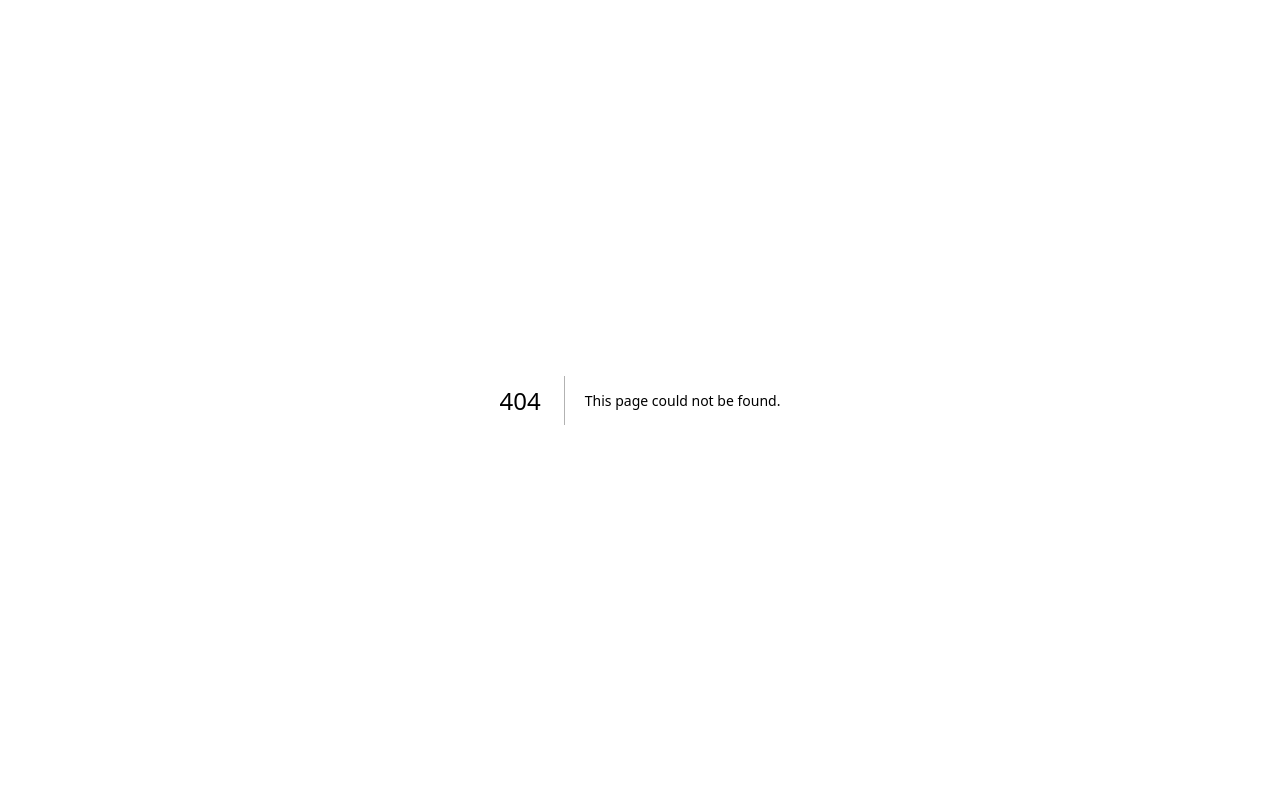
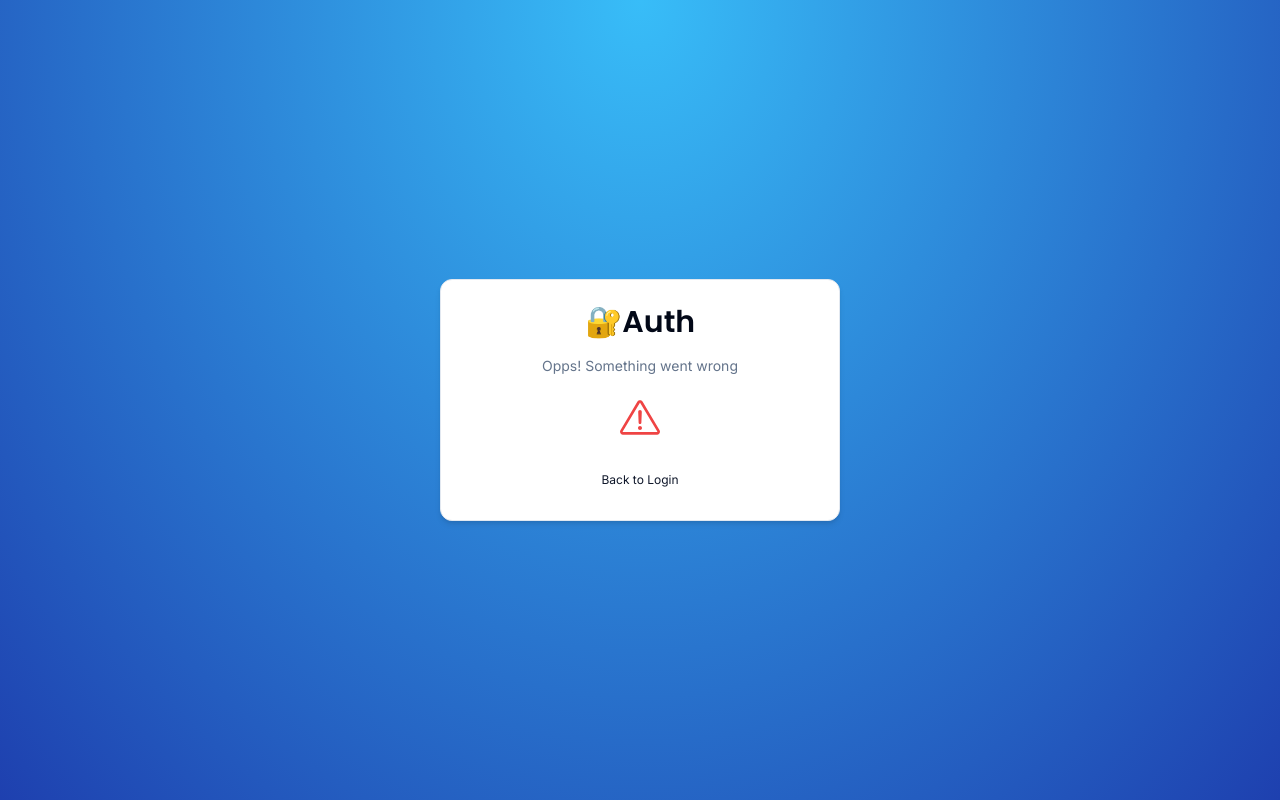
Before and after one commit to HuseyinKaraman/next-auth-v5, a Next.js app: page /auth/error in a window 1280 px wide. Before the commit this address had no page. Built offline with nearby package versions, Linux system fonts and the light colour scheme.

Commit message:
work on auth error

```diff
--- /dev/null
+++ b/app/auth/error/page.tsx
@@ -0,0 +1,11 @@
+"use client";
+
+import { ErrorCard } from "@/components/auth/error-card";
+
+const AuthErrorPage = () => {
+    return (
+        <ErrorCard />
+    )
+};
+
+export default AuthErrorPage;
--- a/auth.ts
+++ b/auth.ts
@@ -19,6 +19,10 @@
     signIn,
     signOut,
 } = NextAuth({
+    pages: {
+        signIn: "/auth/login",
+        error: "/auth/error",
+    },
     events: {
         async linkAccount ({ user }) {
             await db.user.update({
--- /dev/null
+++ b/components/auth/error-card.tsx
@@ -0,0 +1,16 @@
+import { ExclamationTriangleIcon } from "@radix-ui/react-icons";
+
+import { CardWrapper } from "@/components/auth/card-wrapper";
+
+export const ErrorCard = () => {
+    return (
+        <CardWrapper
+            headerLabel="Opps! Something went wrong"
+            backButtonLabel="Back to Login"
+            backButtonHref="/auth/login">
+            <div className="flex w-full justify-center items-center">
+                <ExclamationTriangleIcon className="w-10 h-10 text-destructive" />
+            </div>
+        </CardWrapper>
+    );
+};
--- a/components/auth/login-form.tsx
+++ b/components/auth/login-form.tsx
@@ -5,6 +5,7 @@
 import { useState, useTransition } from "react";
 import { useForm } from "react-hook-form";
 import { zodResolver } from "@hookform/resolvers/zod";
+import { useSearchParams } from "next/navigation";
 
 import { LoginSchema } from "@/schemas";
 import {
@@ -23,9 +24,15 @@
 import { login } from "@/actions/login";
 
 export const LoginForm = () => {
+    const searchParams = useSearchParams();
+    const urlError = searchParams.get("error") === "OAuthAccountNotLinked"
+        ? "Email already in use with different provider"
+        : "";
+
     const [error, setError] = useState<string | undefined>("");
     const [success, setSuccess] = useState<string | undefined>("");
     const [isPending, startTransition] = useTransition();
+
 
     const form = useForm<z.infer<typeof LoginSchema>>({
         resolver: zodResolver(LoginSchema),
@@ -42,7 +49,8 @@
         startTransition(() => {
             login(values).then((data) => {
                 setError(data?.error);
-                setSuccess(data?.success);
+                // TODO: Add when we add 2FA
+                // setSuccess(data?.success);
             });
         });
     };
@@ -95,7 +103,7 @@
                             )}
                         />
                     </div>
-                    <FormError message={error} />
+                    <FormError message={error || urlError} />
                     <FormSuccess message={success} />
                     <Button
                         disabled={isPending}
--- a/routes.ts
+++ b/routes.ts
@@ -16,6 +16,7 @@
 export const authRoutes = [
     "/auth/login",
     "/auth/register",
+    "/auth/error",
 ];
 
 
```
Also changed, not shown: actions/login.ts (line endings or trailing spaces).
